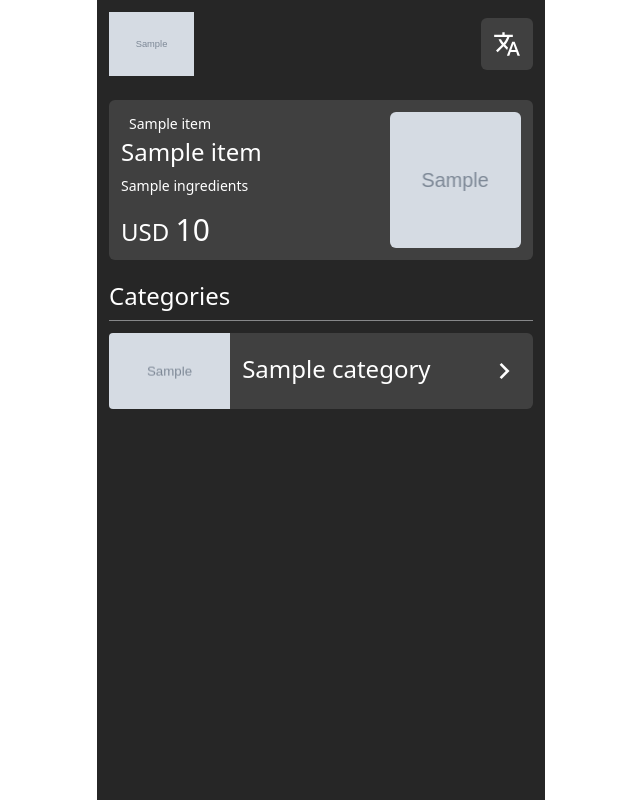
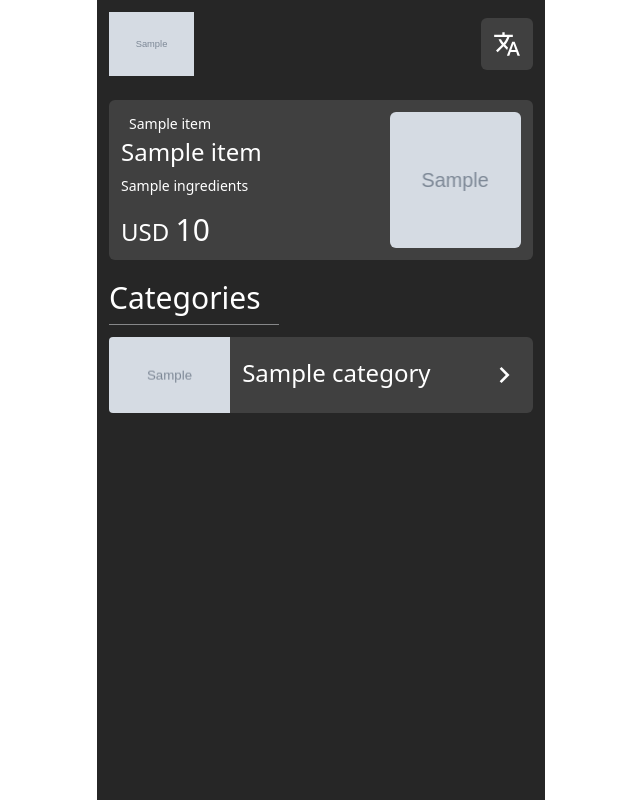
Before and after one commit to osam7a/Menu-Maker, a Django app: template templates/basic/menu.html in a window 1280 px wide. Shown: the whole page, without its empty margins (319-959 px from the left). Run offline with Django 5.2, Linux system fonts and the light colour scheme; tables that the repository leaves empty hold one stand-in row (values such as "Sample post"); the template is opened without the code that fills it: values that come from a table or form of the project are taken from there, most other values are stand-ins (such as "Sample title", 1, 10 or a date in 2020); grey boxes marked "Sample" are stand-in pictures; some libraries are stand-ins or nearby versions.

Commit message:
bigger Categories heading label and seperator

```diff
--- a/templates/basic/menu.html
+++ b/templates/basic/menu.html
@@ -31,8 +31,8 @@
     </div>
     <div class="swiper-pagination"></div>
 </div>
-<h1 class="mt-5 mb-2 text-2xl">{% translate 'Categories' %}</h1>
-<hr class="mb-3 opacity-50">
+<h1 class="mt-5 mb-2 text-3xl">{% translate 'Categories' %}</h1>
+<hr class="mb-3 opacity-50 w-2/5">
 <div class="flex flex-col gap-1.5">
     {% for category in categories %}
     <div class="grid grid-rows-1 grid-cols-7 bg-neutral-700 rounded rounded-md animate__animated animate__slideInLeft" style="animation-delay: .{{ forloop.counter0|add:3 }}s;animation-duration: .5s;">
```
